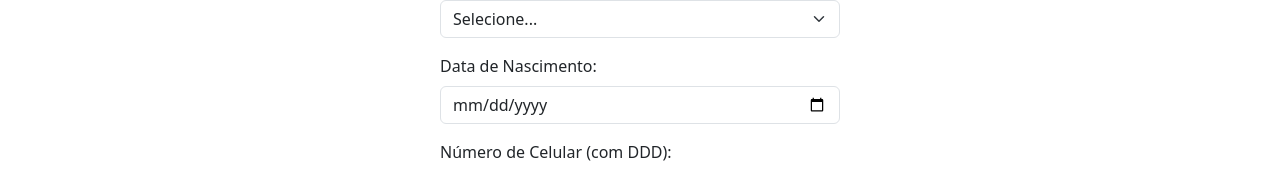
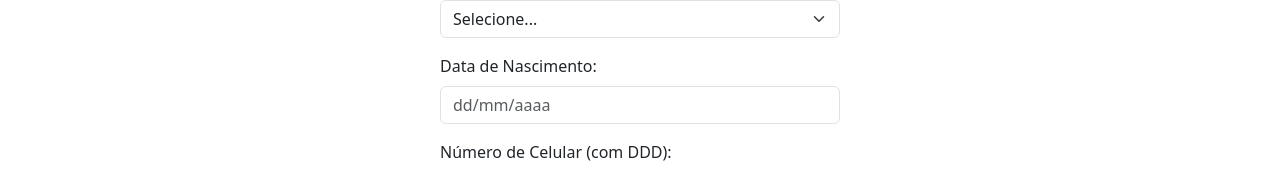
Before and after one commit to RicardoHilknerNeto/cadastro-auto-feira, a React (Vite) app: page / in a window 1280 px wide. Shown: the part 484-656 px from the top of the page. Built offline with nearby package versions, Linux system fonts and the light colour scheme.

Commit message:
Arrumando input data

```diff
--- a/src/assets/components/Form.jsx
+++ b/src/assets/components/Form.jsx
@@ -143,18 +143,24 @@ function Form() {
 
           <FormGroup className="mb-3">
       <Label htmlFor="date">Data de Nascimento:</Label>
-            <input
-              type="date"
+      <InputMask
+        mask="99/99/9999"
+        maskChar="_"
         id="date"
         name="date"
         className="form-control"
-            //   placeholder="Digite seu e-mail..."
+        placeholder="dd/mm/aaaa"
         value={formData.date}
-              onChange={handleInputChange}
-              ref={dateRef}
+        onChange={(e) => {
+          const enteredDate = e.target.value.replace(/\D/g, ''); // Remove caracteres não numéricos
+          const formattedDate = enteredDate.replace(/(\d{2})(\d{2})(\d{4})/, '$1/$2/$3');
+          handleInputChange({ target: { name: 'date', value: formattedDate } });
+        }}
         required
       />
     </FormGroup>
+
+
 
           <FormGroup className="mb-3">
             <Label htmlFor="phoneNumber">Número de Celular (com DDD):</Label>
```
Lines whose indentation alone changed are shown as unchanged.
